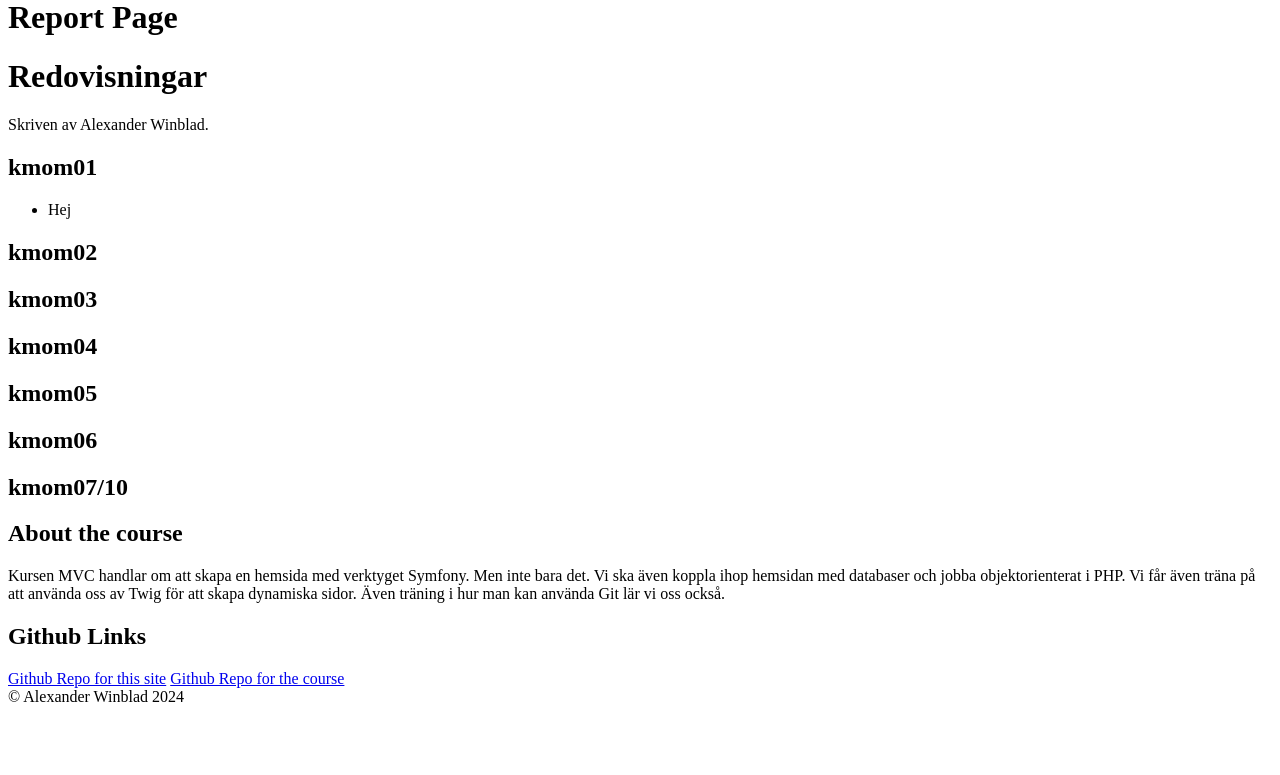
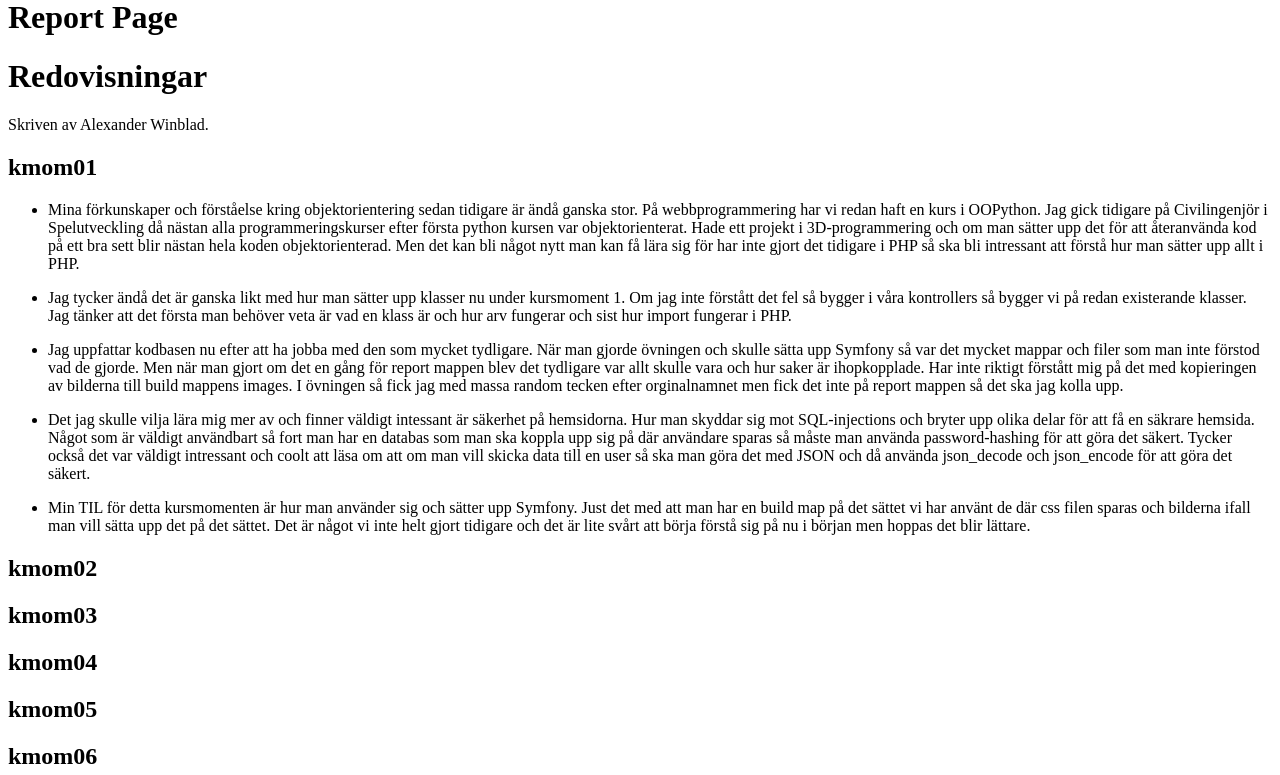
Before and after one commit to alwwen/mvc, a Symfony app: template templates/report.html.twig in a window 1280 px wide. Shown: the part 144-919 px from the top of the page. Before the commit the page ends 846 px from the top, so only its background shows below. Run offline with Twig, Linux system fonts and the light colour scheme; the template is opened without the code that fills it, so the values that code supplies are empty; some libraries are stand-ins or nearby versions.

Commit message:
Done with kmom01, added readme.md andfinished the text for report

```diff
--- a/templates/report.html.twig
+++ b/templates/report.html.twig
@@ -12,7 +12,38 @@
         <h2 id="kmom01">kmom01</h2>
         <ul>
             <li>
-                <p>Hej</p>
+                <p>
+                    Mina förkunskaper och förståelse kring objektorientering sedan tidigare är ändå ganska stor. På webbprogrammering har vi redan haft en kurs i OOPython. Jag gick tidigare på Civilingenjör i Spelutveckling
+                    då nästan alla programmeringskurser efter första python kursen var objektorienterat. Hade ett projekt i 3D-programmering och om man sätter upp det för att återanvända kod på ett bra sett blir nästan hela koden objektorienterad.
+                    Men det kan bli något nytt man kan få lära sig för har inte gjort det tidigare i PHP så ska bli intressant att förstå hur man sätter upp allt i PHP.
+                </p>
+            </li>
+            <li>
+                <p>
+                    Jag tycker ändå det är ganska likt med hur man sätter upp klasser nu under kursmoment 1. Om jag inte förstått det fel så bygger i våra kontrollers så bygger vi på redan existerande klasser.
+                    Jag tänker att det första man behöver veta är vad en klass är och hur arv fungerar och sist hur import fungerar i PHP.
+                </p>
+            </li>
+            <li>
+                <p>
+                    Jag uppfattar kodbasen nu efter att ha jobba med den som mycket tydligare. När man gjorde övningen och skulle sätta upp Symfony så var det mycket mappar och filer som man inte förstod vad de gjorde.
+                    Men när man gjort om det en gång för report mappen blev det tydligare var allt skulle vara och hur saker är ihopkopplade. Har inte riktigt förstått mig på det med kopieringen av bilderna till
+                    build mappens images. I övningen så fick jag med massa random tecken efter orginalnamnet men fick det inte på report mappen så det ska jag kolla upp.
+                </p>
+            </li>
+            <li>
+                <p>
+                    Det jag skulle vilja lära mig mer av och finner väldigt intessant är säkerhet på hemsidorna. Hur man skyddar sig mot SQL-injections och bryter upp olika delar för att få en säkrare hemsida. Något som är väldigt användbart
+                    så fort man har en databas som man ska koppla upp sig på där användare sparas så måste man använda password-hashing för att göra det säkert. Tycker också det var väldigt intressant och coolt att läsa om att om man vill skicka data
+                    till en user så ska man göra det med JSON och då använda json_decode och json_encode för att göra det säkert.
+                </p>
+            </li>
+            <li>
+                <p>
+                    Min TIL för detta kursmomenten är hur man använder sig och sätter upp Symfony. Just det med att man har
+                    en build map på det sättet vi har använt de där css filen sparas och bilderna ifall man vill sätta upp det på det sättet.
+                    Det är något vi inte helt gjort tidigare och det är lite svårt att börja förstå sig på nu i början men hoppas det blir lättare.
+                </p>
             </li>
         </ul>
         <h2 id="kmom02">kmom02</h2>
```
Also changed, not shown: README.md.
